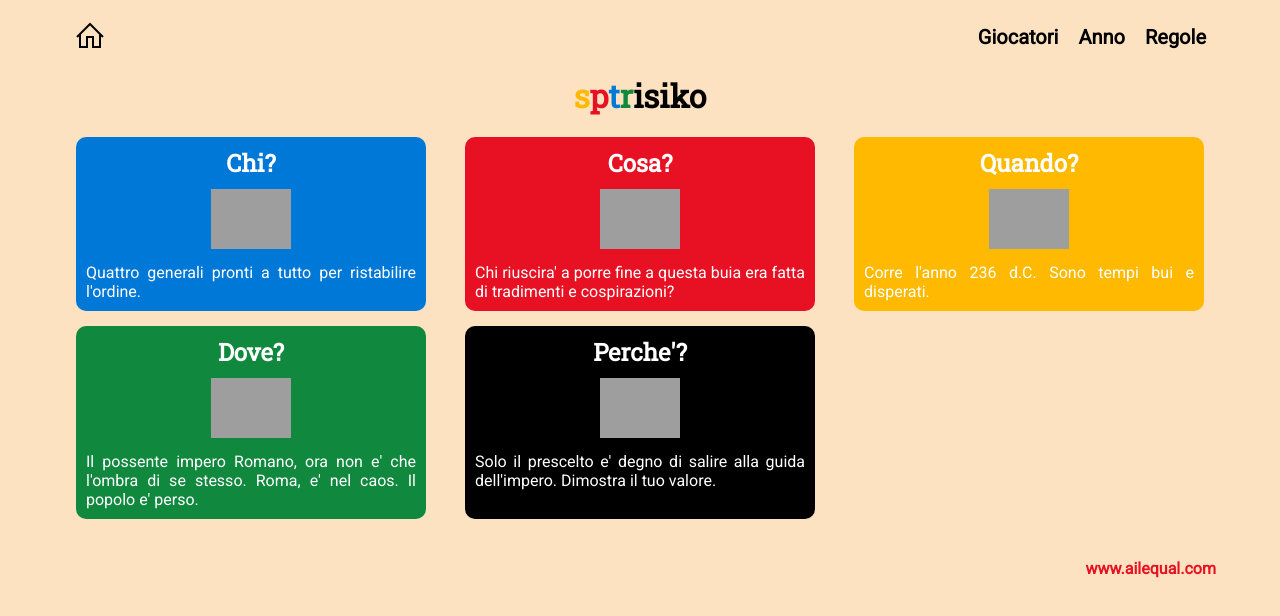
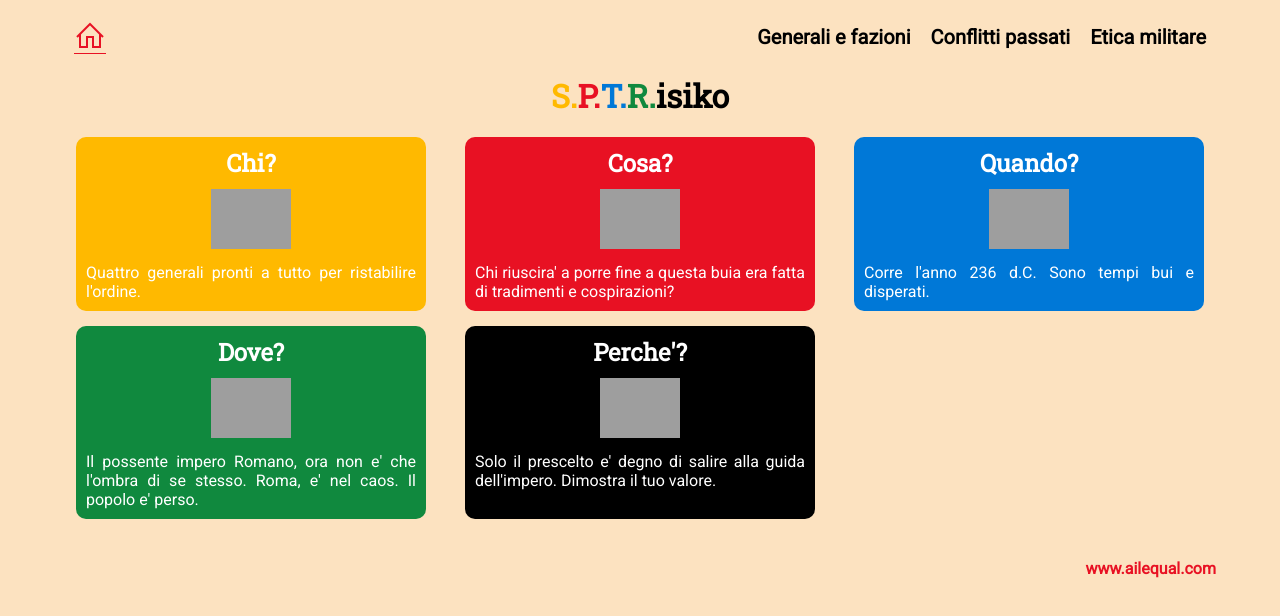
Before and after one commit to ailequal/sptrisiko.com, a plain HTML site: page index.html in a window 1280 px wide. Drawn offline with nearby package versions, Linux system fonts and the light colour scheme; grey boxes are pictures that could not be loaded.

Commit message:
Change some pages names

```diff
--- a/css/style.css
+++ b/css/style.css
@@ -48,6 +48,11 @@ a {
 .nav-bar a:focus,
 .nav-bar a:hover,
 .nav-bar a:active {
+  border-bottom: 1px solid #E81123;
+  color: #E81123;
+}
+
+.nav-bar .selection {
   border-bottom: 1px solid #E81123;
   color: #E81123;
 }
@@ -161,7 +166,7 @@ a {
 }
 
 .who {
-  background-color: #0078D7;
+  background-color: #FFB900;
 }
 
 .what {
@@ -169,7 +174,7 @@ a {
 }
 
 .when {
-  background-color: #FFB900;
+  background-color: #0078D7;
 }
 
 .where {
--- a/index.html
+++ b/index.html
@@ -8,26 +8,26 @@
   <link rel="stylesheet" href="https://maxst.icons8.com/vue-static/landings/line-awesome/line-awesome/1.3.0/css/line-awesome.min.css">
   <link rel="stylesheet" href="/css/style.css">
   <script src="https://ajax.googleapis.com/ajax/libs/jquery/3.4.1/jquery.min.js"></script>
-  <title>sptrisiko.com</title>
+  <title>S.P.T.R.isiko.com</title>
 </head>
 <body>
   <header>
     <div class="container">
       <ul class="nav-desktop nav-bar">
-        <li class="home"><a href="/index.html"><i class="las la-home"></i></a></li>
-        <li><a href="/html/player.html">Giocatori</a></li>
-        <li><a href="/html/year.html">Anno</a></li>
-        <li><a href="/html/rules.html">Regole</a></li>
+        <li class="home"><a class="selection" href="/index.html"><i class="las la-home"></i></a></li>
+        <li><a href="/html/general-faction.html">Generali e fazioni</a></li>
+        <li><a href="/html/past-conflicts.html">Conflitti passati</a></li>
+        <li><a href="/html/code-of-honor.html">Etica militare</a></li>
         <li class="hamburger"><a href="#"><i class="las la-bars"></i></a></li>
       </ul>
       <ul class="nav-mobile nav-bar display-none">
-        <li class="home"><a href="/index.html"><i class="las la-home"></i></a></li>
-        <li><a href="/html/player.html">Giocatori</a></li>
-        <li><a href="/html/year.html">Anno</a></li>
-        <li><a href="/html/rules.html">Regole</a></li>
+        <li class="home"><a class="selection" href="/index.html"><i class="las la-home"></i></a></li>
+        <li><a href="/html/general-faction.html">Generali e fazioni</a></li>
+        <li><a href="/html/past-conflicts.html">Conflitti passati</a></li>
+        <li><a href="/html/code-of-honor.html">Etica militare</a></li>
         <li class="hamburger"><a href="#"><i class="las la-bars"></i></a></li>
       </ul>
-      <h1 class="main-title"><span class="s">s</span><span class="p">p</span><span class="t">t</span><span class="r">r</span>isiko</h1>
+      <h1 class="main-title"><span class="s">S.</span><span class="p">P.</span><span class="t">T.</span><span class="r">R.</span>isiko</h1>
     </div>
   </header>
   <main>
```
Also changed, not shown: html/code-of-honor.html (renamed from html/player.html, +8 -8 lines), html/general-faction.html (renamed from html/rules.html, +8 -8 lines), html/past-conflicts.html (renamed from html/year.html, +8 -8 lines).
